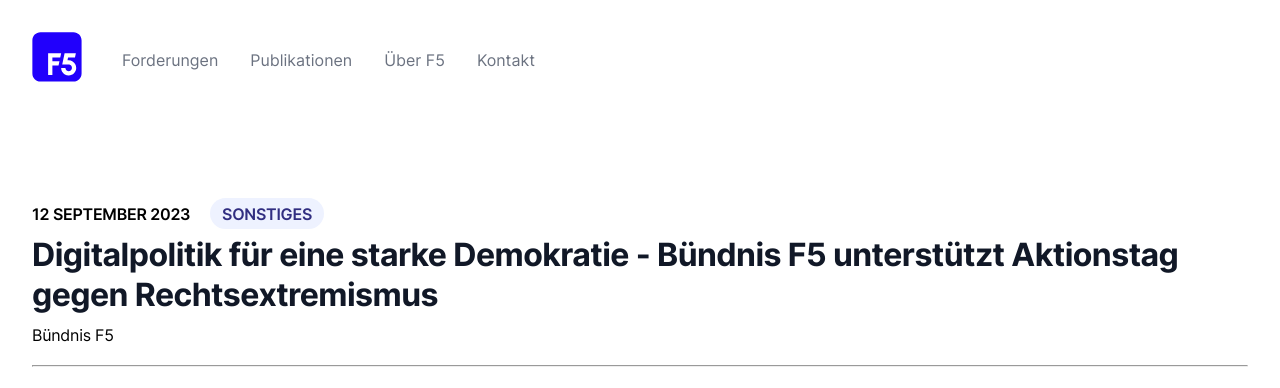
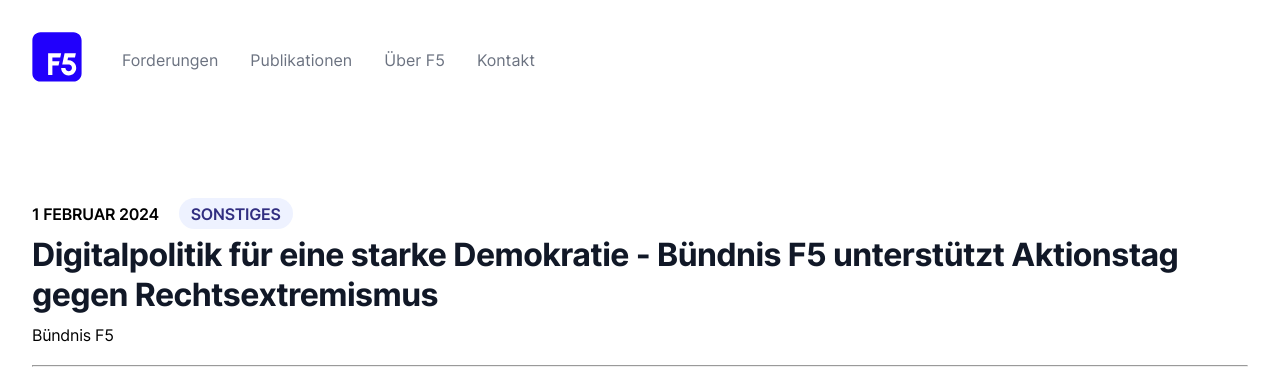
Before and after one commit to okfde/buendnis-f5, a Jekyll site: the page built from _publikationen/2024-02-01-ResilienteDemokratie.md, in a window 1280 px wide. Shown: the top 388 px of the page. Built offline with Jekyll 4.4.1, drawn with Linux system fonts in a browser that asks for light colours.

Commit message:
Update 2024-02-01-ResilienteDemokratie.md

```diff
--- a/_publikationen/2024-02-01-ResilienteDemokratie.md
+++ b/_publikationen/2024-02-01-ResilienteDemokratie.md
@@ -4,7 +4,7 @@ layout: publikation
 title: "Digitalpolitik für eine starke Demokratie - Bündnis F5 unterstützt Aktionstag gegen Rechtsextremismus"
 subtitle:
 link: /assets/data/2023-09-12_F5_Stellungnahme_Datenstrategie.pdf
-date: 2023-09-12
+date: 2024-02-01
 categories: Sonstiges
 authors: ["Bündnis F5"]
 file:
```
